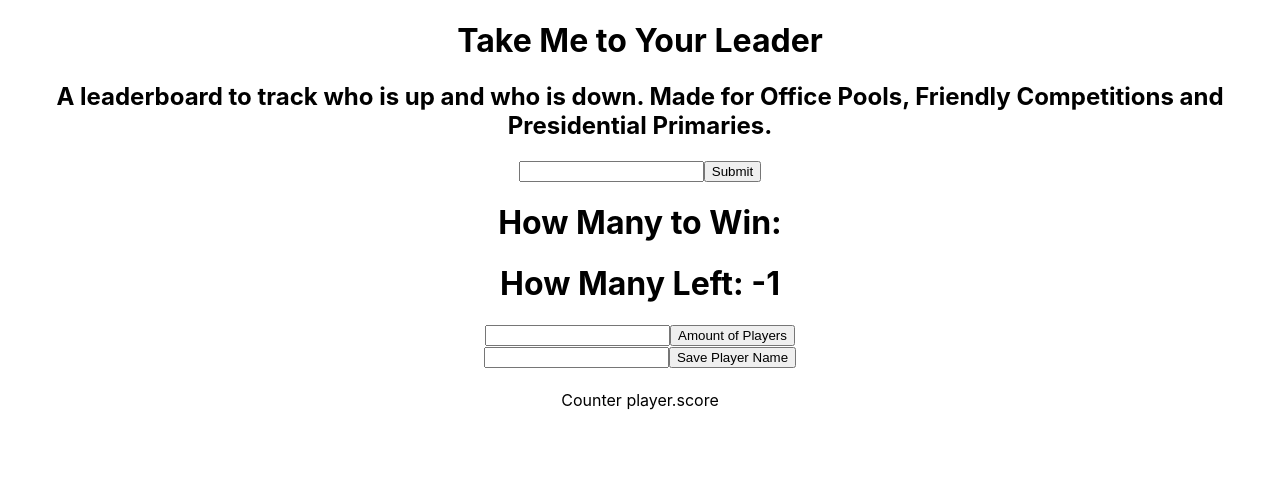
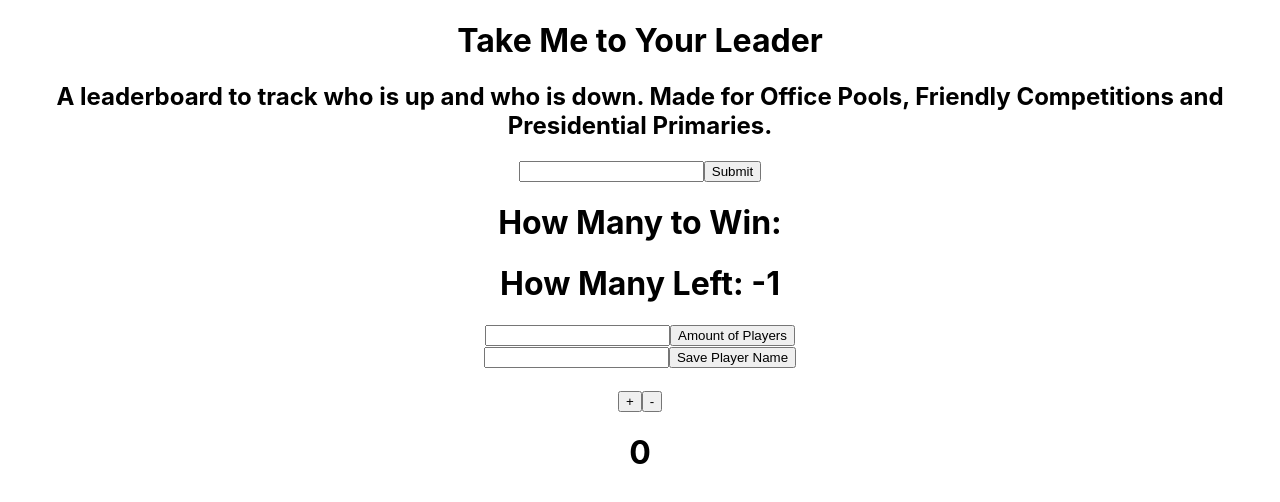
Before and after one commit to Travis-Franklin/solo-react-app, a React (Create React App) app: page / in a window 1280 px wide. Shown: the top 502 px of the page. Built offline with nearby package versions, Linux system fonts and the light colour scheme.

Commit message:
adds decrement ability to player's, removes unused code in app.js

```diff
--- a/src/App.js
+++ b/src/App.js
@@ -16,11 +16,6 @@ function App() {
         Presidential Primaries.</h2>
       <HowManyToWin
       />
-      {/* <Counter/>
-      <Player
-        whom="Travis"
-        how="Hi there"
-      /> */}
       <HowManyPlayers/>
     </div>
   );
--- a/src/Counter.js
+++ b/src/Counter.js
@@ -7,13 +7,14 @@ class Counter extends React.Component{
     constructor(props) {
         super(props);
         this.state = {
-            value: 1
+            value: 0
         };
     }
     render () {
         return (
         <div>
         <button onClick ={this._incrementValue}>+</button>
+        <button onClick ={this._decrementValue}>-</button>
         <h1>{this.state.value}</h1>
         </div>)
     }
@@ -22,6 +23,11 @@ class Counter extends React.Component{
                 value: this.state.value + 1
             });
         }
+    _decrementValue = () => {
+        this.setState({
+            value: this.state.value - 1
+        });
+    }
 };
 
 export default Counter;
--- a/src/Player.js
+++ b/src/Player.js
@@ -1,4 +1,5 @@
 import React from 'react';
+import Counter from './Counter';
 
 class Player extends React.Component{
     constructor(props){
@@ -91,7 +92,7 @@ class Player extends React.Component{
                             <button type="submit" onClick={(e) => this._AddPlayer(e, index)}>Save Player Name</button>
                         </form>
                         <h1>{this.state.players[index].whomSaved}</h1>
-                        Counter player.score
+                        <Counter/>
                             </div>
                     )}
 
```
